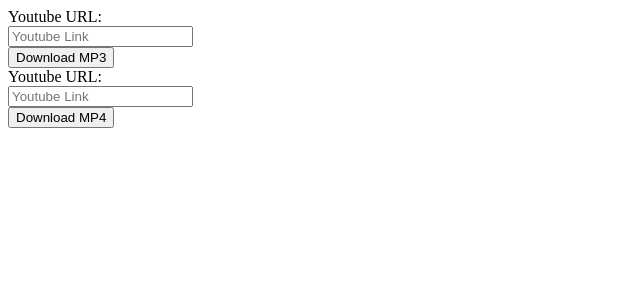
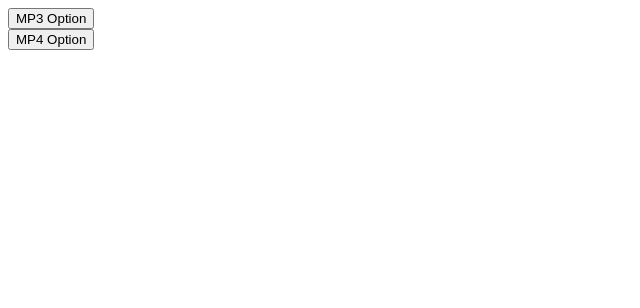
Before and after one commit to PeterPetovits/Mp3-Mp4-Youtube-Downloader, a Flask app: page /mp3_download in a window 1280 px wide. Shown: the top 308 px of the page, without its empty margins (0-640 px from the left). Run offline with Flask 2, Linux system fonts and the light colour scheme.

Commit message:
better version of mp3/mp4 download link page

```diff
--- a/app.py
+++ b/app.py
@@ -9,6 +9,19 @@
 @app.route('/')
 def index():
     return render_template('index.html')
+
+@app.route('/mp3_option_button', methods = ["GET", "POST"])
+def mp3_option_button():
+    if request.method == "POST":
+        return render_template('index.html', option_form_mp3 = "mp3")
+    return render_template('mp3-form.html')
+
+
+@app.route('/mp4_option_button', methods = ["GET", "POST"])
+def mp4_option_button():
+    if request.method == "POST":
+        return render_template('index.html', option_form_mp4 = "mp4")
+    return render_template('mp4-form.html')
 
 @app.route('/mp3_download', methods= ["GET", "POST"])
 def mp3_download():
@@ -30,18 +43,16 @@
         new_file = base + '.mp3'
         os.rename(out_file, new_file)
         fileNameDownloadPath = new_file
-        print(fileNameDownloadPath)
-        return render_template('index.html', result = "Download Complete", file = fileNameDownloadPath)
+        return render_template('index.html', result = "Download Complete", file = fileNameDownloadPath, option_form_mp3 = "mp3")
     return render_template('index.html')
 
 @app.route('/mp4_download', methods= ["GET", "POST"])
 def mp4_download():
     if request.method == "POST":
         youtube_link = request.form.get("youtube_link")
-
         yt = YouTube(str(youtube_link))
         yt.streams.filter(progressive=True, file_extension='mp4').order_by('resolution').desc().first().download('.')
-        return redirect('index.html', result = "Download Complete")
+        return render_template('index.html', result = "Download Complete", option_form_mp4 = "mp4")
     return render_template('index.html')
 
 if __name__ == "__main__":
--- a/templates/index.html
+++ b/templates/index.html
@@ -16,22 +16,22 @@
 
         <main>
 
-            <form action="{{url_for('mp3_download')}}" method="post">
-                <label for="fname">Youtube URL:</label><br>
-                <input type="text" id="youtube_link" name="youtube_link" placeholder="Youtube Link"><br>
-                <input type="submit" value="Download MP3">
+            <form action="{{url_for('mp3_option_button')}}" method="post">
+                <button id="MP3-Button" name="MP3-Button" value="MP3-Option">MP3 Option</button>
             </form>
 
-            <form action="{{url_for('mp4_download')}}" method="post">
-                <label for="fname">Youtube URL:</label><br>
-                <input type="text" id="youtube_link" name="youtube_link" placeholder="Youtube Link"><br>
-                <input type="submit" value="Download MP4">
+            <form action="{{url_for('mp4_option_button')}}" method="post">
+                <button id="MP4-Button" name="MP4-Button" value="MP4-Option">MP4 Option</button>
             </form>
+        </main>
 
-            <h3>{{result}}</h3>
-            <h3>{{file}}</h3>
+        {% if option_form_mp3 %}
+            {%include 'mp3-form.html' %}
+        {% endif %}
 
-        </main>
+        {% if option_form_mp4 %}
+            {%include 'mp4-form.html' %}
+        {% endif %}
 
         <footer>
 
```
Also changed, not shown: templates/mp3-form.html (added, +34 -0 lines), templates/mp4-form.html (added, +34 -0 lines).
